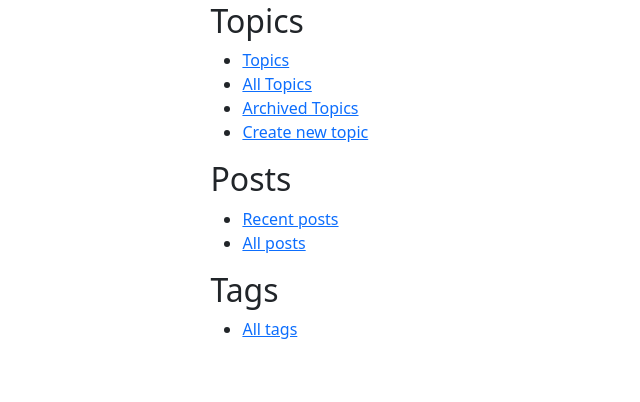
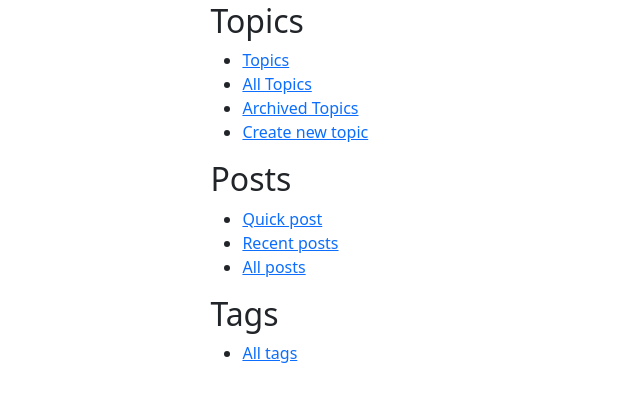
Before and after one commit to rrees/micro-blog-streams, a Flask app: page /home in a window 1280 px wide. Shown: the part 154-556 px from the top of the page, without its empty margins (0-640 px from the left). Run offline with Flask 3, Linux system fonts and the light colour scheme; the visitor is signed in with stand-in values (Sample User, id 1).

Commit message:
Creates a quick post form

```diff
--- a/app/app.py
+++ b/app/app.py
@@ -75,6 +75,7 @@ routes = [
         ["GET"],
     ),
     ("/posts/new", "new_post", handlers.pages.new_post, ["GET"]),
+    ("/posts/quick", "quick_post", handlers.pages.quick_post, ["GET"]),
     ("/forms/post/new", "new_post_form", handlers.forms.new_post, ["POST"]),
     ("/post/<post_id>", "post", handlers.pages.post, ["GET"]),
     ("/post/<post_id>/raw", "post_raw", handlers.pages.post_raw, ["GET"]),
--- a/app/auth_password/routes.py
+++ b/app/auth_password/routes.py
@@ -1,5 +1,5 @@
 from . import handlers
 
 auth_routes = [
-    ('/auth/forms/login', 'login_form', handlers.login_form, ['POST']),
+    ("/auth/forms/login", "login_form", handlers.login_form, ["POST"]),
 ]
--- a/app/filters.py
+++ b/app/filters.py
@@ -2,7 +2,7 @@ import datetime
 
 import mistune
 
-markdown_renderer = mistune.create_markdown(plugins=['def_list'])
+markdown_renderer = mistune.create_markdown(plugins=["def_list"])
 
 
 def markdown(markdown):
--- a/app/handlers/pages.py
+++ b/app/handlers/pages.py
@@ -1,4 +1,6 @@
 import flask
+
+from datetime import datetime
 
 from app.auth_password.decorators import login_required
 from app import repositories, search_forms, models
@@ -81,6 +83,22 @@ def post(post_id):
 @login_required
 def new_post():
     return flask.render_template("posts/new.html", title_required=True)
+
+
+@login_required
+def quick_post():
+    quick_posts_topic = repositories.topics.by_title("Quick posts")
+
+    if quick_posts_topic is None:
+        topic_id = repositories.topics.create("Quick posts")
+        quick_posts_topic = repositories.topics.topic(topic_id)
+
+    return flask.render_template(
+        "posts/quick.html",
+        title_required=True,
+        topic=quick_posts_topic,
+        default_title=datetime.now().isoformat(timespec="seconds"),
+    )
 
 
 @login_required
--- a/app/redis_utils.py
+++ b/app/redis_utils.py
@@ -1,4 +1,5 @@
 import redis
+
 
 def setup_redis(redis_url):
     if not redis_url:
--- a/app/repositories/sql_queries/topics.py
+++ b/app/repositories/sql_queries/topics.py
@@ -15,6 +15,10 @@ ORDER BY title"""
 topic_by_id = """SELECT *
 FROM topic
 WHERE id = %s"""
+
+topic_by_title = """SELECT *
+FROM topic
+WHERE title = %s"""
 
 search_by_title = """SELECT *
 FROM topic
--- a/app/templates/navigation/menu.html
+++ b/app/templates/navigation/menu.html
@@ -42,6 +42,9 @@
     <nav>
         <ul class="navigation-menu">
             <li>
+                <a class="navigation-menu--item" href="{{url_for('quick_post')}}">Quick post</a>
+            </li>
+            <li>
                 <a class="navigation-menu--item" href="{{url_for('recent')}}">Recent posts</a>
             </li>
             <li>
--- a/app/templates/posts/fragments/post-form.html
+++ b/app/templates/posts/fragments/post-form.html
@@ -10,6 +10,8 @@
 			{% endif %}
             {% if post and post.title %}
             value="{{post.title}}"
+            {% elif default_title %}
+            value="{{default_title}}"
             {% endif %}
             >
 	</div>
```
Also changed, not shown: app/auth_password/decorators.py (+5 -3 lines), app/auth_password/handlers.py (+11 -8 lines), app/repositories/queries.py (+4 -5 lines), app/repositories/topics.py (+7 -0 lines), app/templates/posts/quick.html (added, +11 -0 lines), app/repositories/__init__.py (line endings or trailing spaces), 1 other file.
